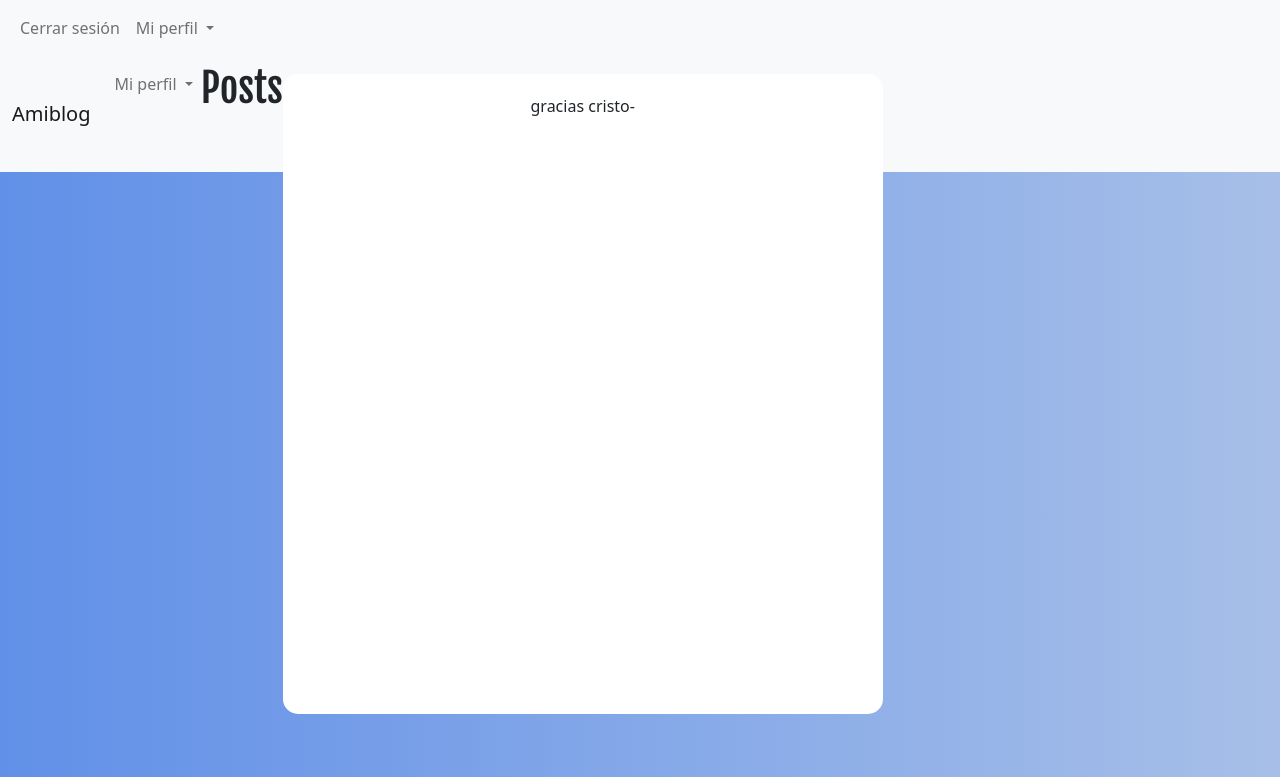
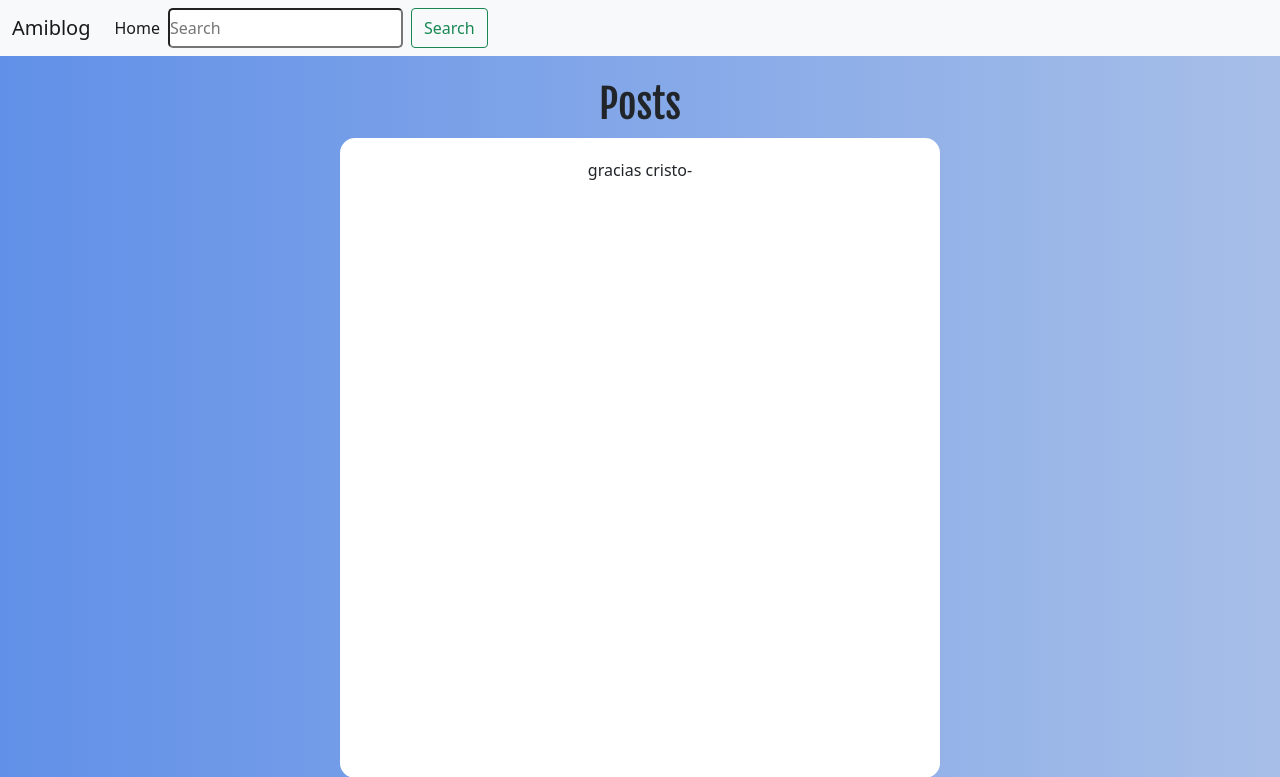
Before and after one commit to alexha31/amiblog, a Flask app: page / in a window 1280 px wide. Shown: the top 777 px of the page. Run offline with Flask 2, Linux system fonts and the light colour scheme; a user stored in the database is signed in; some libraries are stand-ins or nearby versions.

Commit message:
Nueva navbar

```diff
--- a/static/styles.css
+++ b/static/styles.css
@@ -13,7 +13,7 @@ body{
 .container{
   width: 100vw;
   padding: 20px;
-  height: 80vh;
+  height: 60vh;
   max-width: 600px;
   margin: 10px auto;
   justify-content: center;
@@ -29,7 +29,7 @@ body{
   margin-bottom: .8rem;
 }
 
- .form-control{
+.form-control{
    width: 95%;
    margin: 0 auto;
    height: 5px;
@@ -38,6 +38,13 @@ body{
    margin-left: 1%;
    color: gray;
    font-size: 14px;
+ }
+ .form-control1{
+
+    width: 95%;
+    margin: 0 auto;
+    height: 100%;
+    border-radius: 5px;
  }
  .form-floating>.form-control, .form-floating>.form-select{
  height: 2.75rem;
--- a/templates/layout.html
+++ b/templates/layout.html
@@ -11,94 +11,33 @@
 </head>
 <body>
   <nav class="navbar navbar-expand-lg navbar-light bg-light">
-          <div class="container-fluid" id="navbarNavDropdown">
-            <button class="navbar-toggler" type="button" data-bs-toggle="collapse" data-bs-target="#navbarSupportedContent" aria-controls="navbarSupportedContent" aria-expanded="false" aria-label="Toggle navigation">
+    <div class="container-fluid">
+      <a class="navbar-brand" href="#">Amiblog</a>
+      <button class="navbar-toggler" type="button" data-bs-toggle="collapse" data-bs-target="#navbarText" aria-controls="navbarText" aria-expanded="false" aria-label="Toggle navigation">
         <span class="navbar-toggler-icon"></span>
       </button>
-            <ul class="navbar-nav">
+      <div class="collapse navbar-collapse" id="navbarText">
+        <ul class="navbar-nav me-auto mb-2 mb-lg-0">
           {% if session.user_id %}
           <li class="nav-item">
-                <a class="nav-link" href="{{url_for('salir')}}">Cerrar sesión</a>
+            <a class="nav-link active" aria-current="page" href="#">Home</a>
           </li>
-              <li class="nav-item dropdown ">
-                <a class="nav-link dropdown-toggle" href="#" id="navbarDropdown" role="button" data-bs-toggle="dropdown" aria-expanded="false">
-                  Mi perfil
-                </a>
-                <ul class="dropdown-menu me-2" aria-labelledby="navbarDropdown">
-                  <li><a class="dropdown-item" href="/config">Configuración</a></li>
-                  <li><a class="dropdown-item" href="#">Another action</a></li>
-                  <li><hr class="dropdown-divider"></li>
-                  <li><a class="dropdown-item" href="/salir">Cerrar sesión</a></li>
-                </ul>
-              </li>
+          <form class="d-flex">
+            <input class="form-control1 me-2" type="search" placeholder="Search" aria-label="Search">
+            <button class="btn btn-outline-success" type="submit">Search</button>
+          </form>
           {% else %}
           <li class="nav-item">
-                <a class="nav-link" href="{{url_for('register')}}">Registro</a>
+            <a class="nav-link" href="/register">Registrarse</a>
           </li>
           <li class="nav-item">
-                <a class="nav-link" href="{{url_for('login')}}">Iniciar sesión</a>
+            <a class="nav-link" href="/login">Iniciar sesión</a>
           </li>
+        </ul>
         {% endif %}
-              <!--<li class="nav-item dropdown">
-                <a class="nav-link dropdown-toggle" href="#" id="navbarDropdownMenuLink" role="button" data-bs-toggle="dropdown" aria-expanded="false">
-                  Dropdown link
-                </a>
-                <ul class="dropdown-menu" aria-labelledby="navbarDropdownMenuLink">
-                  <li><a class="dropdown-item" href="#">Action</a></li>
-                  <!--<li><a class="dropdown-item" href="#">Another action</a></li>
-                  <li><a class="dropdown-item" href="#">Something else here</a></li>
-                </ul>
-              </li>-->
-            </ul>
       </div>
     </div>
   </nav>
-      <nav class="navbar navbar-expand-lg navbar-light bg-light">
-        <div class="container-fluid">
-          <a class="navbar-brand" href="#">Amiblog</a>
-          <button class="navbar-toggler" type="button" data-bs-toggle="collapse" data-bs-target="#navbarScroll" aria-controls="navbarScroll" aria-expanded="false" aria-label="Toggle navigation">
-            <span class="navbar-toggler-icon"></span>
-          </button>
-          <div class="collapse navbar-collapse" id="navbarScroll">
-            <ul class="navbar-nav me-auto my-2 my-lg-0 navbar-nav-scroll" style="--bs-scroll-height: 100px;">
-              {% if session.user_id %}
-              <li class="nav-item dropdown ">
-                <a class="nav-link dropdown-toggle" href="#" id="navbarDropdown" role="button" data-bs-toggle="dropdown" aria-expanded="false">
-                  Mi perfil
-                </a>
-                <ul class="dropdown-menu me-2" aria-labelledby="navbarDropdown">
-                  <li><a class="dropdown-item" href="/config">Configuración</a></li>
-                  <li><hr class="dropdown-divider"></li>
-                  <li><a class="dropdown-item" href="/salir">Cerrar sesión</a></li>
-                </ul>
-              </li>
-              {% else %}
-              <li class="nav-item">
-                <a class="nav-link" href="{{url_for('register')}}">Registro</a>
-              </li>
-              <li class="nav-item">
-                <a class="nav-link" href="{{url_for('login')}}">Iniciar sesión</a>
-              </li>
-              <!--
-              <li class="nav-item dropdown">
-                <a class="nav-link dropdown-toggle" href="#" id="navbarScrollingDropdown" role="button" data-bs-toggle="dropdown" aria-expanded="false">
-                  Link
-                </a>
-                <ul class="dropdown-menu" aria-labelledby="navbarScrollingDropdown">
-                  <li><a class="dropdown-item" href="#">Action</a></li>
-                  <li><a class="dropdown-item" href="#">Another action</a></li>
-                  <li><hr class="dropdown-divider"></li>
-                  <li><a class="dropdown-item" href="#">Something else here</a></li>
-                </ul>
-              </li>
-              <li class="nav-item">
-                <a class="nav-link disabled" href="#" tabindex="-1" aria-disabled="true">Link</a>
-              </li>-->
-            </ul>
-          </div>
-        </div>
-      </nav>
-      {% endif %}
       <br>
         {% block main %}{% endblock %}
         <script src="https://cdn.jsdelivr.net/npm/bootstrap@5.0.1/dist/js/bootstrap.bundle.min.js" integrity="sha384-gtEjrD/SeCtmISkJkNUaaKMoLD0//ElJ19smozuHV6z3Iehds+3Ulb9Bn9Plx0x4" crossorigin="anonymous"></script>
--- a/templates/login.html
+++ b/templates/login.html
@@ -9,11 +9,11 @@
      <form action="/login" method="post">
         <h2>Iniciar sesión</h2>
         <div class="mb-3 form-floating">
-            <input name="username" placeholder="Nombre de usuario" class="form-control" required="" type="text"/>
+            <input name="username" placeholder="Nombre de usuario" class="form-control" required="" oninvalid="alert('Debe rellenar todos los campos')" type="text"/>
             <label for="name">Nombre de usuario</label>
         </div>
         <div class="mb-3 form-floating">
-            <input name="password" placeholder="Contraseña" class="form-control" required="" type="password"/>
+            <input name="password" placeholder="Contraseña" class="form-control" required="" oninvalid="alert('Debe rellenar todos los campos')" type="password"/>
             <label for "password">Contraseña</label>
         </div>
         <div>
```
Lines whose indentation alone changed are shown as unchanged.
